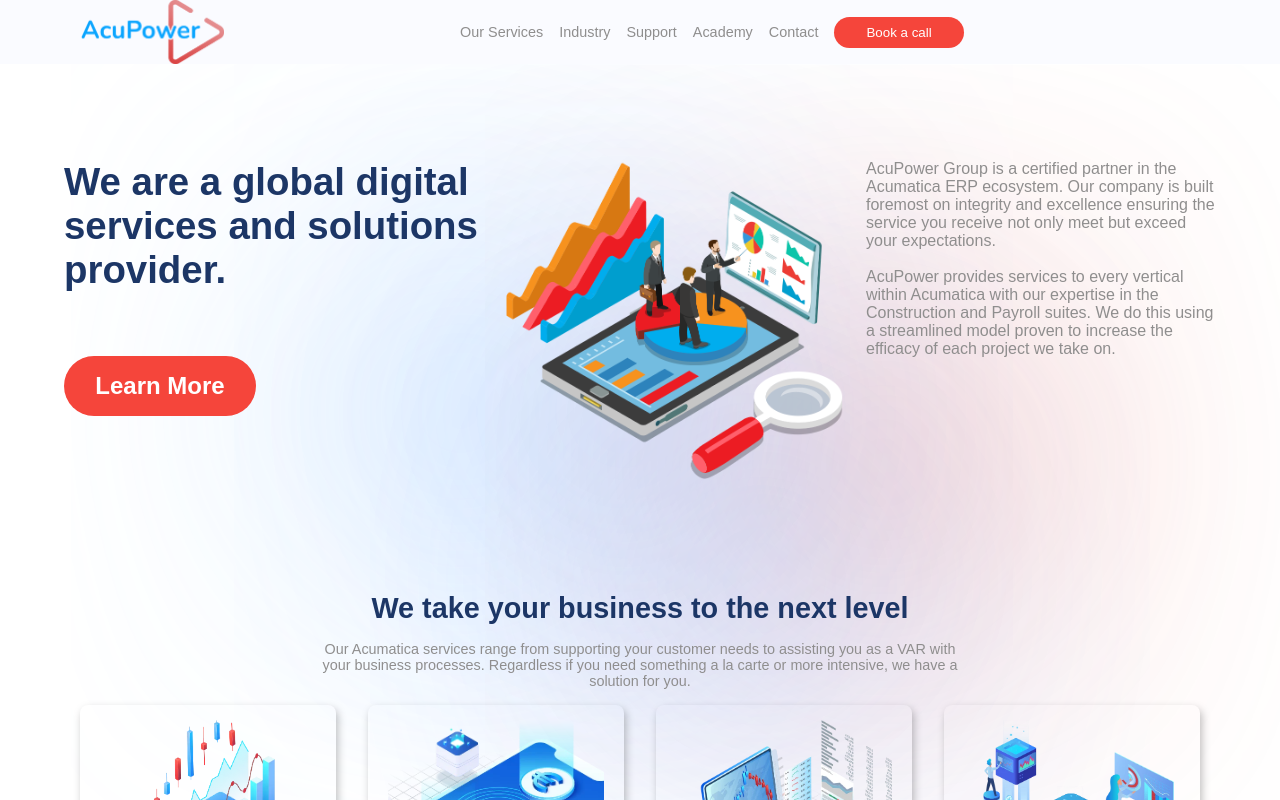
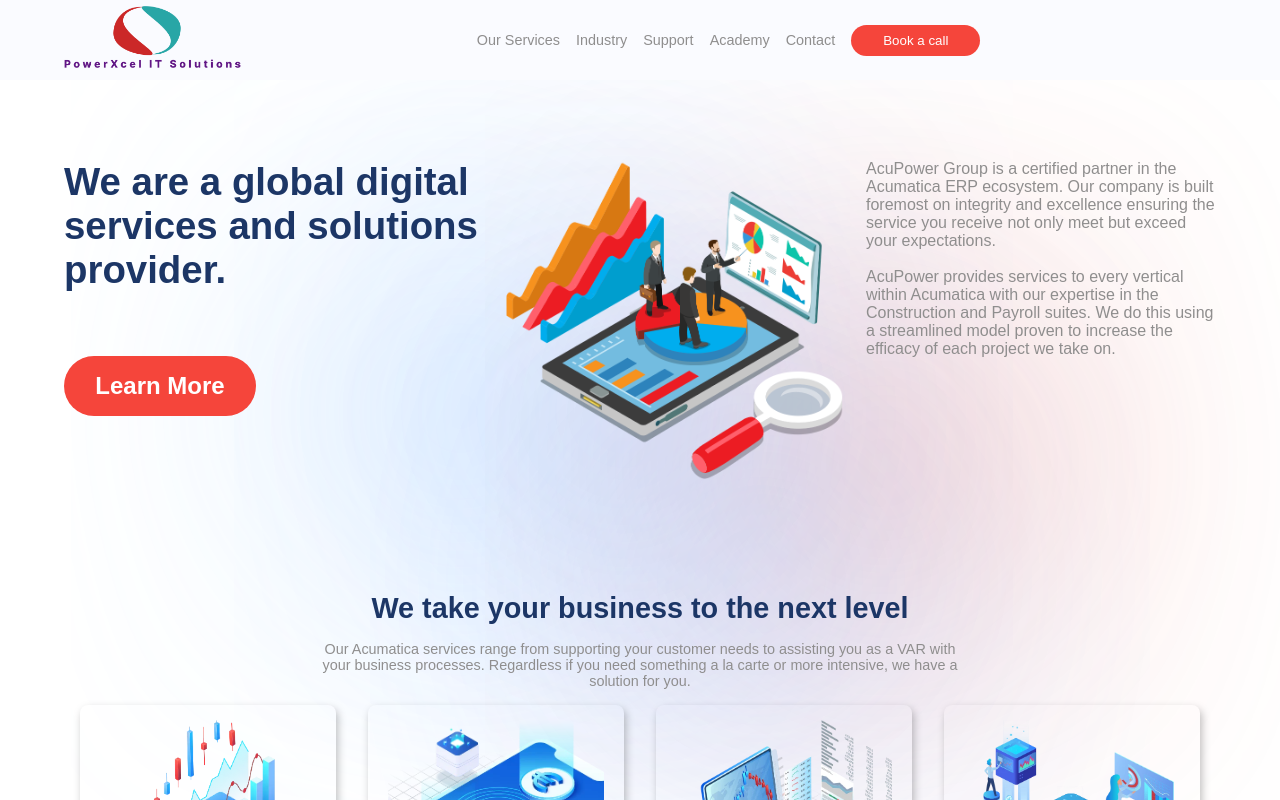
Before and after one commit to JuniorFixHow/PowerConseling, a React (Vite) app: page / in a window 1280 px wide. Shown: the top 800 px of the page. Built offline with nearby package versions, Linux system fonts and the light colour scheme; a web font is replaced by a local one.

Commit message:
changed logo

```diff
--- a/index.html
+++ b/index.html
@@ -4,7 +4,7 @@
     <meta charset="UTF-8" />
     <link rel="icon" type="image/svg+xml" href="/vite.svg" />
     <meta name="viewport" content="width=device-width, initial-scale=1.0" />
-    <title>AcuPower</title>
+    <title>PowerXcel IT Solutions</title>
   </head>
   <body>
     <div id="root"></div>
--- a/src/components/header/header.css
+++ b/src/components/header/header.css
@@ -1,12 +1,13 @@
 header{
     width: 100%;
-    height: 4rem;
+    height: 5rem;
     display: flex;
     background-color: #FAFBFF;
     align-items: center;
     justify-content: center;
     position: fixed;
     top: 0;
+    /* padding: 2rem 0; */
 }
 
 .header-container{
@@ -15,7 +16,9 @@
     justify-content: space-between;
     width: 90%;
     height: 100%;
-    padding: 0 1rem;
+    padding: 2 1rem;
+    align-self: center;
+    align-items: center;
 }
 
 /* .logo{
@@ -28,7 +31,7 @@
 } */
 
 .logo-img{
-    height: 100%;
+    height: 4rem;
     width: 100%;
     /* object-fit: cover; */
     cursor: pointer;
```
Also changed, not shown: src/assets/imgs/logo.png, src/assets/imgs/logo2.png (added).
